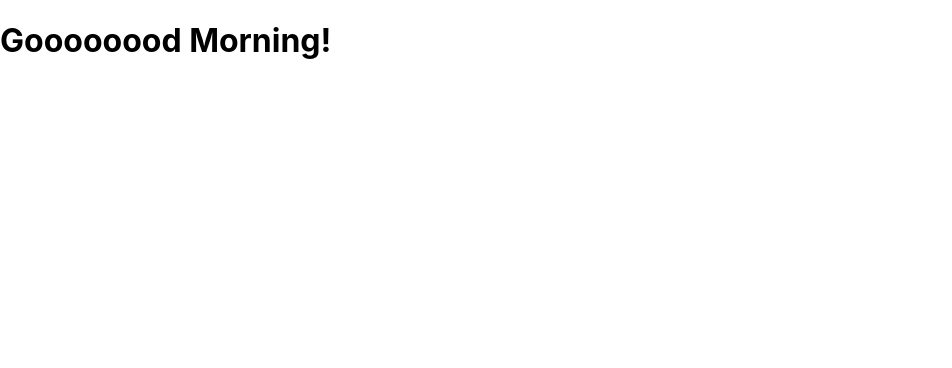
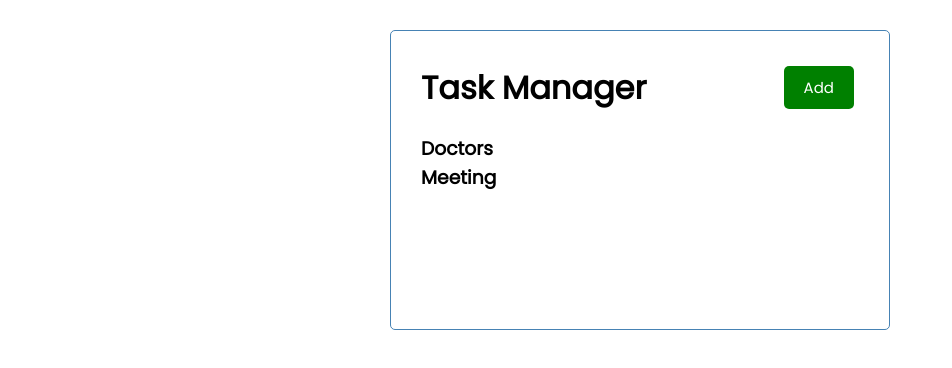
Before and after one commit to jonnyabrams/react-task-manager, a React (Create React App) app: page / in a window 1280 px wide. Shown: the top 368 px of the page, without its empty margins (0-952 px from the left). Built offline with nearby package versions, Linux system fonts and the light colour scheme.

Commit message:
Create initial components

```diff
--- a/src/App.js
+++ b/src/App.js
@@ -1,8 +1,27 @@
+import { useState } from 'react'
+import Header from './components/Header'
+import Tasks from './components/Tasks'
 
-function App() {
+const App = () => {
+  const [tasks, setTasks] = useState([
+    {
+      id: 1,
+      text: 'Doctors',
+      day: 'Feb 5th at 2:30pm',
+      reminder: true,
+    },
+    {
+      id: 2,
+      text: 'Meeting',
+      day: 'Feb 6th at 1:30pm',
+      reminder: true,
+    }
+  ])
+
   return (
-    <div className="App">
-      <h1>Goooooood Morning!</h1>
+    <div className="container">
+      <Header />
+      <Tasks tasks={tasks} />
     </div>
   );
 }
--- /dev/null
+++ b/src/components/Button.js
@@ -0,0 +1,23 @@
+import PropTypes from 'prop-types'
+
+const Button = ({ color, text, onClick }) => {
+  return <button
+    onClick={onClick}
+    style={{ backgroundColor: color }}
+    className='btn'
+  >
+    {text}
+  </button>
+}
+
+Button.defaultProps = {
+  color: 'steelblue'
+}
+
+Button.propTypes = {
+  text: PropTypes.string,
+  color: PropTypes.string,
+  onClick: PropTypes.func,
+}
+
+export default Button
--- /dev/null
+++ b/src/components/Header.js
@@ -0,0 +1,33 @@
+import PropTypes from 'prop-types'
+import Button from './Button'
+
+const Header = ({ title }) => {
+  const onClick = () => {
+    console.log('Click')
+  }
+
+  return (
+    <header className='header'>
+      <h1>{title}</h1>
+      <Button color='green' text='Add' onClick={onClick} />
+    </header>
+  )
+}
+
+Header.defaultProps = {
+  title: 'Task Manager'
+}
+
+Header.propTypes = {
+  title: PropTypes.string.isRequired,
+}
+
+
+// for inline CSS - do style={headingStyle} in header tag
+
+// const headingStyle = {
+//   color: 'yellow',
+//   backgroundColor: 'blue'
+// }
+
+export default Header
--- /dev/null
+++ b/src/components/Tasks.js
@@ -0,0 +1,11 @@
+const Tasks = ({ tasks }) => {
+  return (
+    <>
+      {tasks.map((task) => (
+        <h3 key={task.id}>{task.text}</h3>
+      ))}
+    </>
+  )
+}
+
+export default Tasks
--- a/src/index.css
+++ b/src/index.css
@@ -1,13 +1,112 @@
-body {
+@import url('https://fonts.googleapis.com/css2?family=Poppins:wght@300;400&display=swap');
+
+* {
+  box-sizing: border-box;
   margin: 0;
-  font-family: -apple-system, BlinkMacSystemFont, 'Segoe UI', 'Roboto', 'Oxygen',
-    'Ubuntu', 'Cantarell', 'Fira Sans', 'Droid Sans', 'Helvetica Neue',
-    sans-serif;
-  -webkit-font-smoothing: antialiased;
-  -moz-osx-font-smoothing: grayscale;
+  padding: 0;
 }
 
-code {
-  font-family: source-code-pro, Menlo, Monaco, Consolas, 'Courier New',
-    monospace;
+body {
+  font-family: 'Poppins', sans-serif;
 }
+
+.container {
+  max-width: 500px;
+  margin: 30px auto;
+  overflow: auto;
+  min-height: 300px;
+  border: 1px solid steelblue;
+  padding: 30px;
+  border-radius: 5px;
+}
+
+.header {
+  display: flex;
+  justify-content: space-between;
+  align-items: center;
+  margin-bottom: 20px;
+}
+
+.btn {
+  display: inline-block;
+  background: #000;
+  color: #fff;
+  border: none;
+  padding: 10px 20px;
+  margin: 5px;
+  border-radius: 5px;
+  cursor: pointer;
+  text-decoration: none;
+  font-size: 15px;
+  font-family: inherit;
+}
+
+.btn:focus {
+  outline: none;
+}
+
+.btn:active {
+  transform: scale(0.98);
+}
+
+.btn-block {
+  display: block;
+  width: 100%;
+}
+
+.task {
+  background: #f4f4f4;
+  margin: 5px;
+  padding: 10px 20px;
+  cursor: pointer;
+}
+
+.task.reminder {
+  border-left: 5px solid green;
+}
+
+.task h3 {
+  display: flex;
+  align-items: center;
+  justify-content: space-between;
+}
+
+.add-form {
+  margin-bottom: 40px;
+}
+
+.form-control {
+  margin: 20px 0;
+}
+
+.form-control label {
+  display: block;
+}
+
+.form-control input {
+  width: 100%;
+  height: 40px;
+  margin: 5px;
+  padding: 3px 7px;
+  font-size: 17px;
+}
+
+.form-control-check {
+  display: flex;
+  align-items: center;
+  justify-content: space-between;
+}
+
+.form-control-check label {
+  flex: 1;
+}
+
+.form-control-check input {
+  flex: 2;
+  height: 20px;
+}
+
+footer {
+  margin-top: 30px;
+  text-align: center;
+}
```
Also changed, not shown: src/components/Task.js (added, +9 -0 lines).
